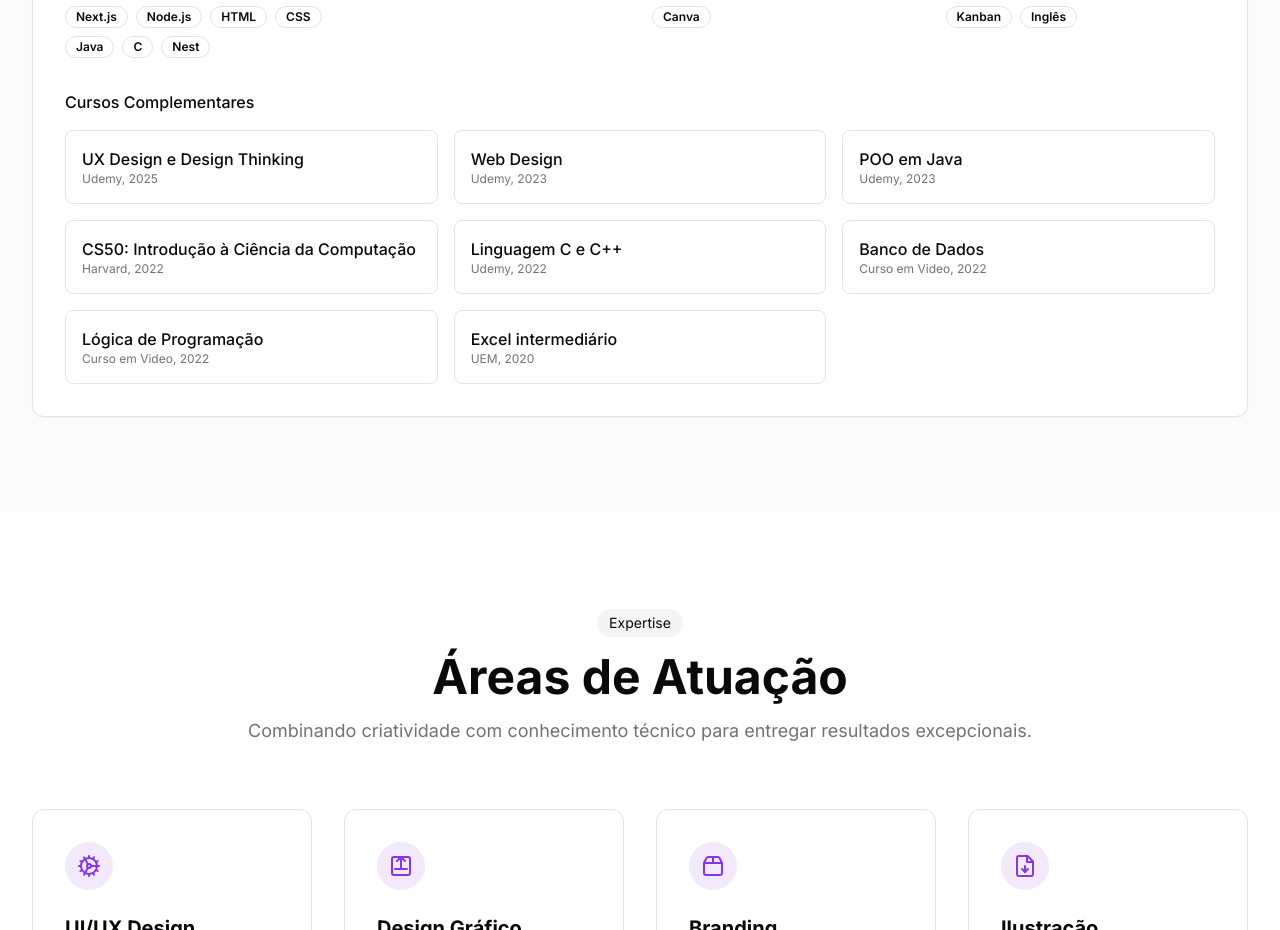
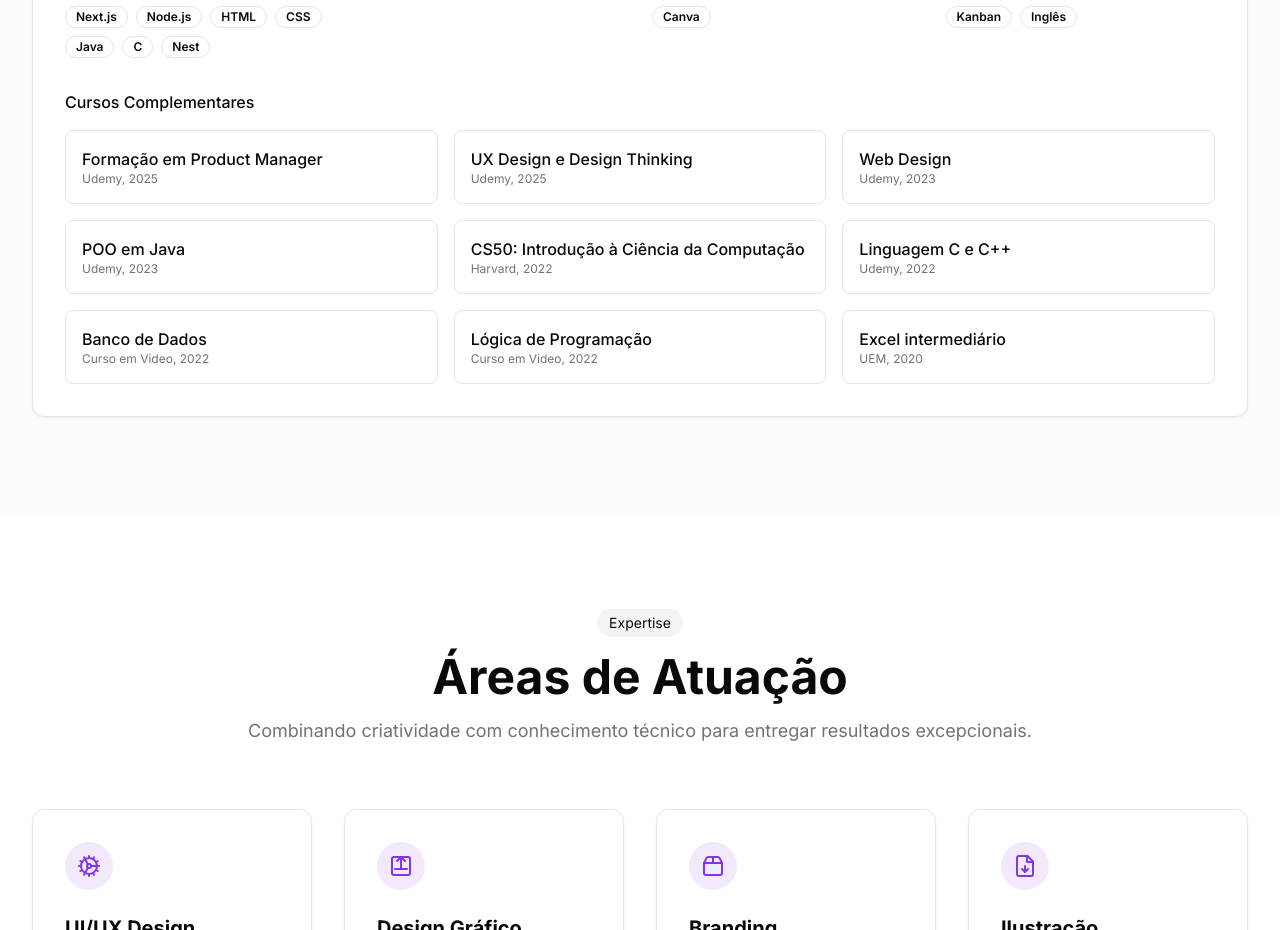
Before and after one commit to Milena-Kamitani/portifolio, a Next.js app: page / in a window 1280 px wide. Shown: the part 4260-5190 px from the top of the page. Built offline with nearby package versions, Linux system fonts and the light colour scheme.

Commit message:
add novo curso

```diff
--- a/app/page.tsx
+++ b/app/page.tsx
@@ -538,6 +538,12 @@ export default function Home() {
               <div className="mt-8">
                 <h4 className="mb-4 font-medium">Cursos Complementares</h4>
                 <div className="grid gap-4 sm:grid-cols-2 md:grid-cols-3">
+                  <div className="rounded-lg border p-4">
+                    <h5 className="font-medium">
+                      Formação em Product Manager{" "}
+                    </h5>
+                    <p className="text-xs text-muted-foreground">Udemy, 2025</p>
+                  </div>
                   <div className="rounded-lg border p-4">
                     <h5 className="font-medium">UX Design e Design Thinking</h5>
                     <p className="text-xs text-muted-foreground">Udemy, 2025</p>
```
